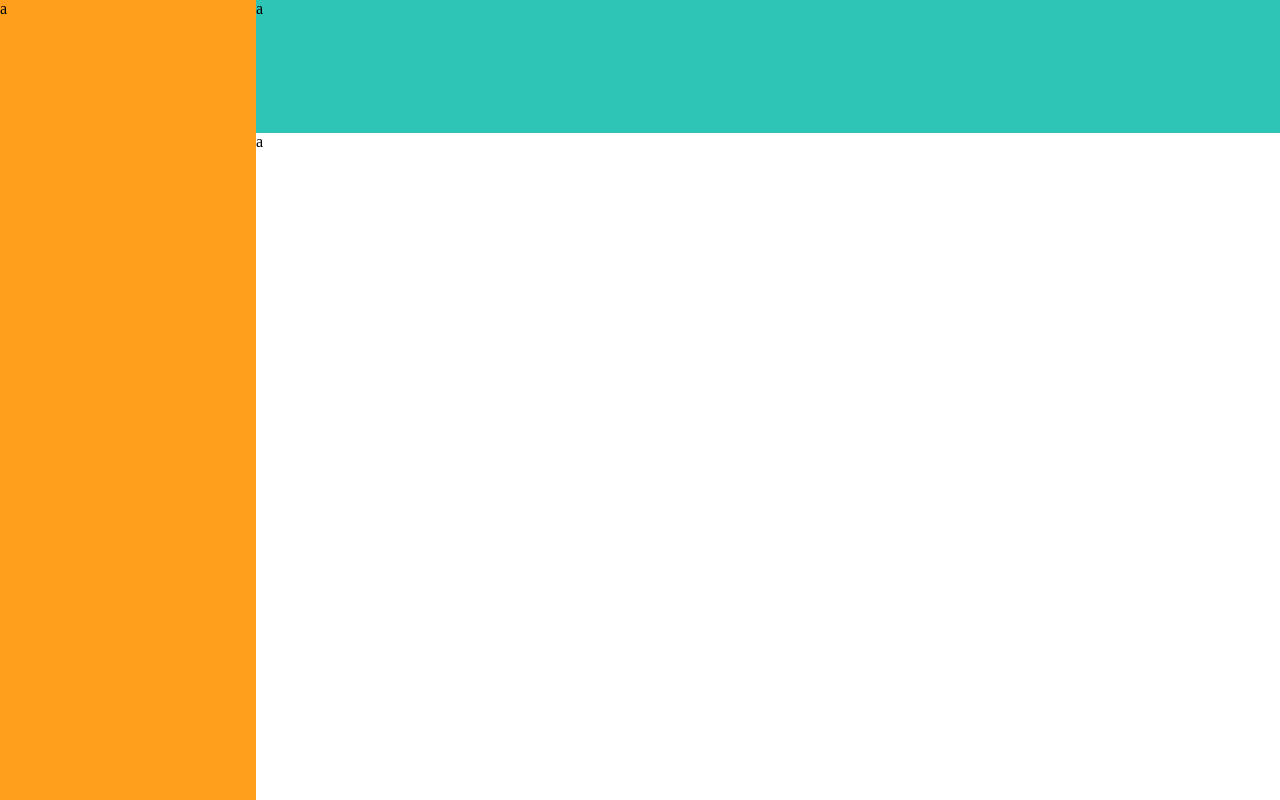
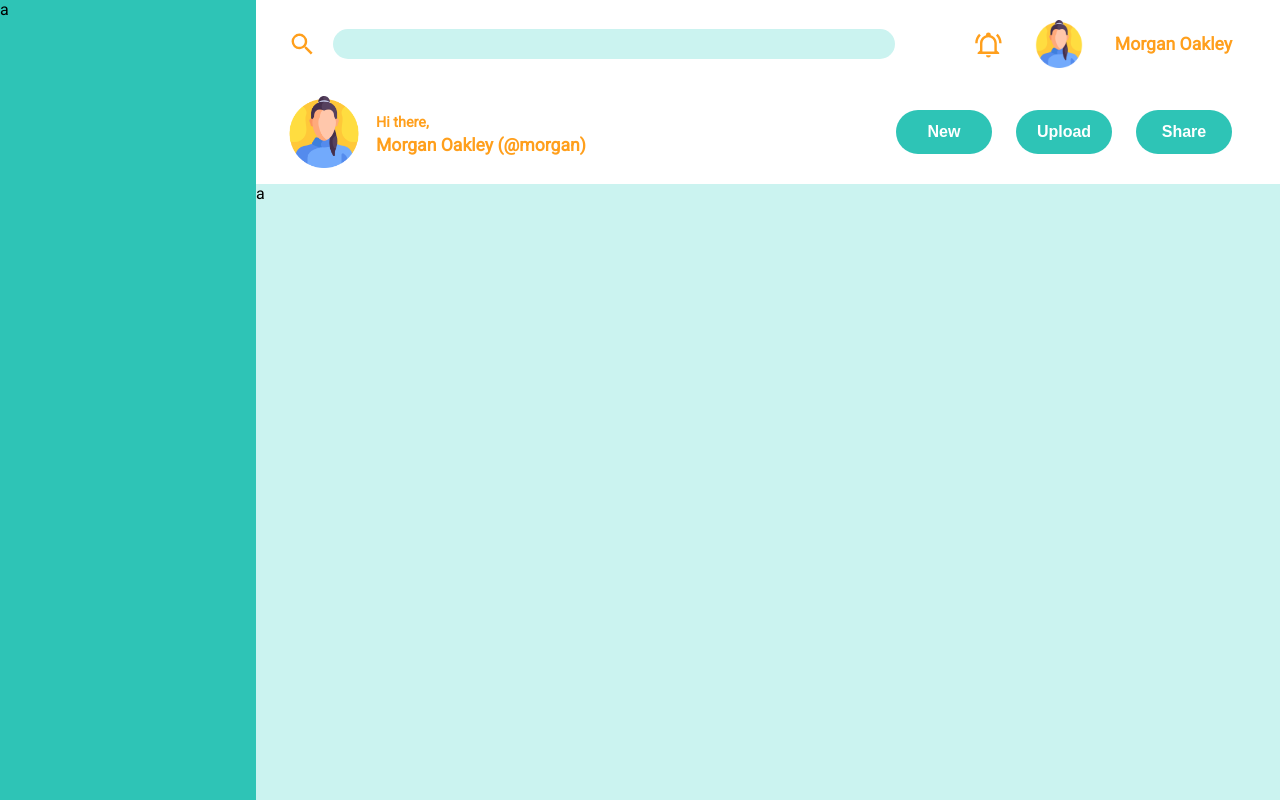
Before and after one commit to MalangaCode/Admin-Dashboard, a plain HTML site: page index.html in a window 1280 px wide. Drawn offline with Linux system fonts and the light colour scheme.

Commit message:
Desing header

```diff
--- a/index.html
+++ b/index.html
@@ -9,7 +9,25 @@
 </head>
 <body>
     <header>
-        <div>a</div>
+        <div>
+            <svg xmlns="http://www.w3.org/2000/svg" viewBox="0 0 24 24"><path d="M9.5,3A6.5,6.5 0 0,1 16,9.5C16,11.11 15.41,12.59 14.44,13.73L14.71,14H15.5L20.5,19L19,20.5L14,15.5V14.71L13.73,14.44C12.59,15.41 11.11,16 9.5,16A6.5,6.5 0 0,1 3,9.5A6.5,6.5 0 0,1 9.5,3M9.5,5C7,5 5,7 5,9.5C5,12 7,14 9.5,14C12,14 14,12 14,9.5C14,7 12,5 9.5,5Z" /></svg>
+            <input type="text">
+            <svg xmlns="http://www.w3.org/2000/svg" viewBox="0 0 24 24"><path d="M10,21H14A2,2 0 0,1 12,23A2,2 0 0,1 10,21M21,19V20H3V19L5,17V11C5,7.9 7.03,5.17 10,4.29C10,4.19 10,4.1 10,4A2,2 0 0,1 12,2A2,2 0 0,1 14,4C14,4.1 14,4.19 14,4.29C16.97,5.17 19,7.9 19,11V17L21,19M17,11A5,5 0 0,0 12,6A5,5 0 0,0 7,11V18H17V11M19.75,3.19L18.33,4.61C20.04,6.3 21,8.6 21,11H23C23,8.07 21.84,5.25 19.75,3.19M1,11H3C3,8.6 3.96,6.3 5.67,4.61L4.25,3.19C2.16,5.25 1,8.07 1,11Z" /></svg>
+            <img class="user-img" src="./images/001-woman.png" alt="">
+            <p>Morgan Oakley</p>
+        </div>
+        <div>
+            <img src="./images/001-woman.png" alt="">
+            <div>
+                <p>Hi there,</p>
+                <p>Morgan Oakley (@morgan)</p>
+            </div>
+            <div>
+                <button>New</button>
+                <button>Upload</button>
+                <button>Share</button>
+            </div>
+        </div>
     </header>
     <aside>
         <div>a</div>
--- a/styles.css
+++ b/styles.css
@@ -1,4 +1,29 @@
+@import url('https://fonts.googleapis.com/css2?family=Roboto&display=swap');
+
+
+html, body, div, span, applet, object, iframe,
+h1, h2, h3, h4, h5, h6, p, blockquote, pre,
+a, abbr, acronym, address, big, cite, code,
+del, dfn, em, img, ins, kbd, q, s, samp,
+small, strike, strong, sub, sup, tt, var,
+b, u, i, center,
+dl, dt, dd, ol, ul, li,
+fieldset, form, label, legend,
+table, caption, tbody, tfoot, thead, tr, th, td,
+article, aside, canvas, details, embed,
+figure, figcaption, footer, header, hgroup,
+menu, nav, output, ruby, section, summary,
+time, mark, audio, video {
+	margin: 0;
+	padding: 0;
+	border: 0;
+	font-size: 100%;
+	font: inherit;
+	vertical-align: baseline;
+}
+
 html {
+    font-size: 16px;
 
 /* color palette */
     --color1: #FF9F1C;
@@ -6,6 +31,9 @@ html {
     --color3: #FFFFFF;
     --color4: #CBF3F0;
     --color5: #2EC4B6;
+
+/* Font */
+    --Roboto: 'Roboto', Arial, Helvetica, sans-serif;
 }
 body {
     margin: 0;
@@ -13,21 +41,92 @@ body {
     height: 100vh;
     display: grid;
     grid: 1fr 5fr / 1fr 4fr;
+    font-family: var(--Roboto);
 }
-
-
 
 header {
     grid-area: 1 / 2 / 2 / 3;
+    background-color: var(--color3);
+    display: grid;
+    grid: 1fr 1fr / auto;
+    color: var(--color1);
+    font-weight: bold;
+    font-size: 1.1rem;
+    padding: .5rem 3rem 1rem 2rem;
+    gap: 1rem;
+}
+
+header div {
+    display: grid;
+}
+
+header svg {
+    fill: var(--color1);
+    width: 1.8rem;
+}
+
+header div:first-child {
+    grid: auto / min-content 1fr repeat(2, min-content) auto;
+    place-items: center;
+}
+
+input {
+    border-radius: 15px;
+    border: none;
+    background-color: var(--color4);
+    line-height: 1.8rem;
+    justify-self: start;
+    width: 85%;
+    margin: 0 0 0 1rem;
+}
+
+header .user-img {
+    width: 3rem;
+    margin: 0 2rem;
+}
+
+header div:last-child {
+    grid: 1fr / auto 1fr auto;
+}
+
+header div:last-child img {
+    width: 4.5rem;
+    align-self: center;
+    margin: 0 1rem 0 0;
+}
+
+header div:last-child p:first-child{
+    align-self: self-end;
+    font-size: .9rem;
+    margin: .3rem 0;
+}
+
+button {
     background-color: var(--color5);
+    border-radius: 25px;
+    border: none;
+    align-self: center;
+    padding: .8rem;
+    font-weight: bold;
+    color: var(--color3);
+    width: 6rem;
+    margin: 0 0 0 1.5rem;
+    justify-self: end;
+    font-size: 1rem;
 }
+ button:hover{
+    background-color: var(--color1);
+ }
+ button:active {
+    background-color: var(--color2);
+ }
 
 aside {
     grid-area: 1 / 1 / 3 / 2;
-    background-color: var(--color1);
+    background-color: var(--color5);
 }
 
 main {
     grid-area: 2 / 2 / 3 / 3;
-    background-color: var(--color3);
+    background-color: var(--color4);
 }
```
